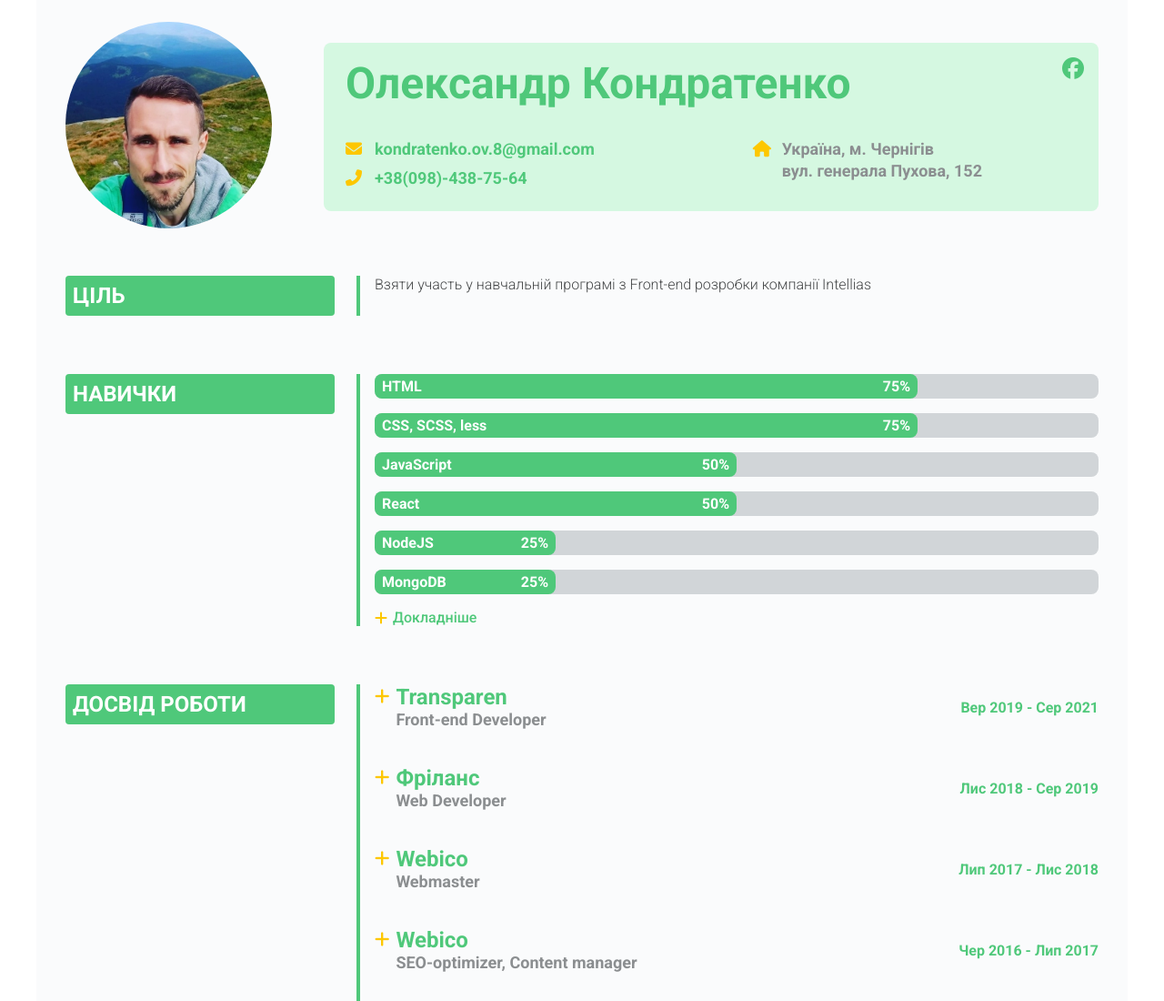
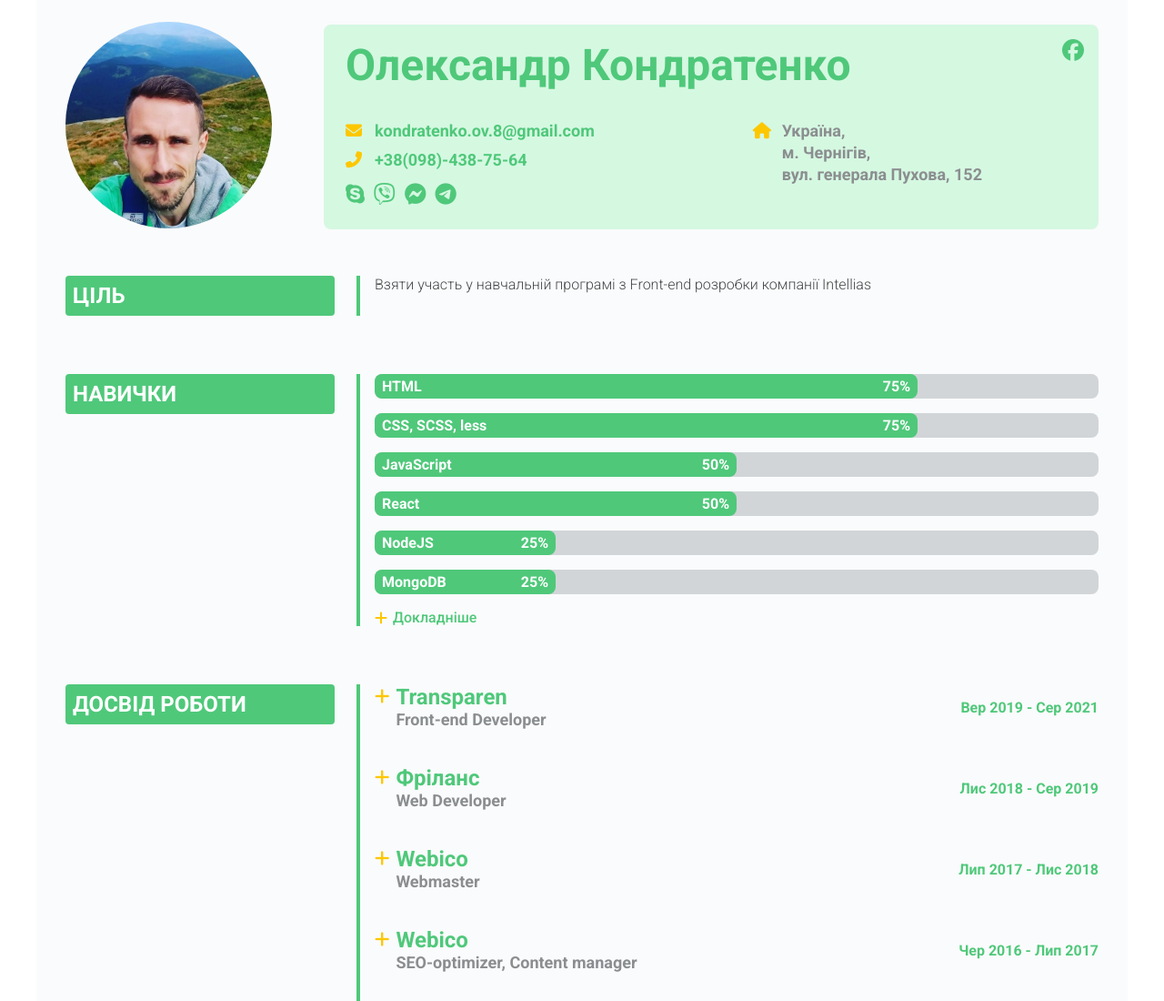
Before and after one commit to defender-8/my-cv, a plain HTML site: page index.html in a window 1280 px wide. Shown: the top 1100 px of the page at 91% size. Drawn offline with Linux system fonts and the light colour scheme.

Commit message:
- messenger-links

```diff
--- a/css/components.css
+++ b/css/components.css
@@ -63,6 +63,19 @@
 .contacts-item-data {
   font-weight: 700;
   color: #8b8e90;
+}
+
+/*Messenger Links*/
+.messenger-links {
+  margin-top: 12px;
+}
+
+.messenger-links-item {
+  font-size: 24px;
+}
+
+.messenger-links-item:not(:last-child) {
+  margin-right: 4px;
 }
 
 /*Section*/
--- a/index.html
+++ b/index.html
@@ -38,6 +38,20 @@
               <a href="tel:+380984387564">+38(098)-438-75-64</a>
             </div>
           </div>
+          <div class="messenger-links">
+            <a href="skype:live:9b0b604c41276eb1?chat" class="messenger-links-item">
+              <i class="fab fa-skype"></i>
+            </a>
+            <a href="viber://chat/?number=%2B380984387564" class="messenger-links-item">
+              <i class="fab fa-viber"></i>
+            </a>
+            <a href="https://m.me/oleksandr.kondratenko.8" class="messenger-links-item">
+              <i class="fab fa-facebook-messenger"></i>
+            </a>
+            <a href="https://t.me/kondratenko_ov_8" class="messenger-links-item">
+              <i class="fab fa-telegram"></i>
+            </a>
+          </div>
         </div>
         <div class="contacts-right">
           <div class="contacts-item">
@@ -45,7 +59,8 @@
               <i class="fas fa-home"></i>
             </div>
             <div class="contacts-item-data">
-              Україна, м. Чернігів<br>
+              Україна,<br>
+              м. Чернігів,<br>
               вул. генерала Пухова, 152
             </div>
           </div>
```
